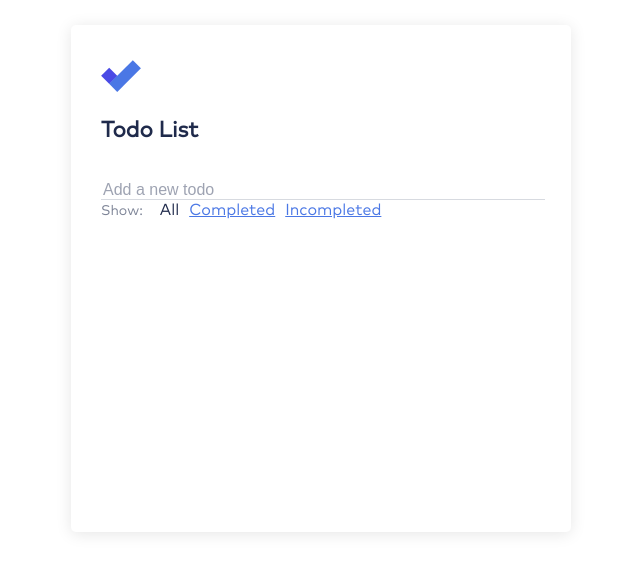
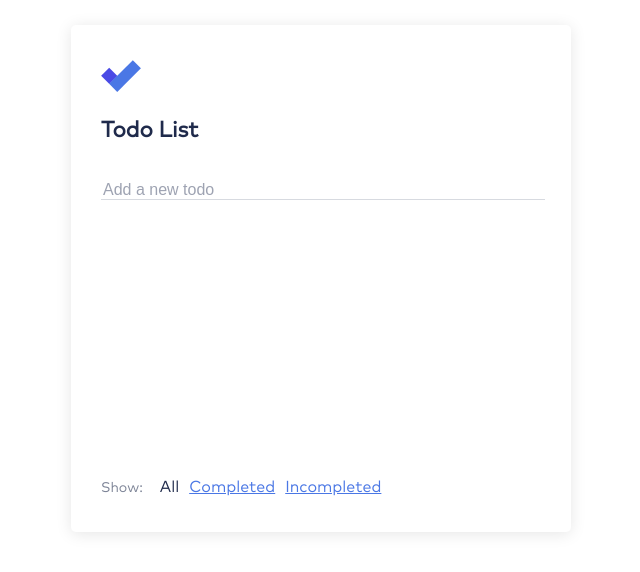
Before and after one commit to danielangelo/foodStyles-UI, a React (Create React App) app: page / in a window 1280 px wide. Shown: the part 122-694 px from the top of the page, without its empty margins (319-959 px from the left). Built offline with nearby package versions, Linux system fonts and the light colour scheme; no server answers.

Commit message:
fix: fixed overflows

```diff
--- a/src/components/Todo/TodoFilters/index.css
+++ b/src/components/Todo/TodoFilters/index.css
@@ -1,3 +1,8 @@
+.filters {
+  position: absolute;
+  bottom: 35px;
+}
+
 .show {
   font-size: 14px;
   font-weight: 500;
--- a/src/components/Todo/TodoFilters/index.js
+++ b/src/components/Todo/TodoFilters/index.js
@@ -11,7 +11,7 @@ const TodoFilters = ({ onFilterChange }) => {
   };
 
   return (
-    <div>
+    <div className="filters">
       <span className="show">Show:</span>
       <button
         className={`${filter === "all" ? "button selected" : "button"}`}
--- a/src/components/Todo/TodoList/TodoListItem/index.css
+++ b/src/components/Todo/TodoList/TodoListItem/index.css
@@ -13,6 +13,10 @@
 
 .list-title {
   margin-left: 14px;
+  max-width: 350px;
+  text-overflow: ellipsis;
+  overflow: hidden;
+  white-space: nowrap;
 }
 
 .delete {
--- a/src/components/Todo/index.css
+++ b/src/components/Todo/index.css
@@ -5,6 +5,7 @@
   border-radius: 5px;
   box-shadow: 0 2px 16px 0 rgba(0, 0, 0, 0.1);
   background-color: #fff;
+  position: relative;
 }
 
 .title {
```
